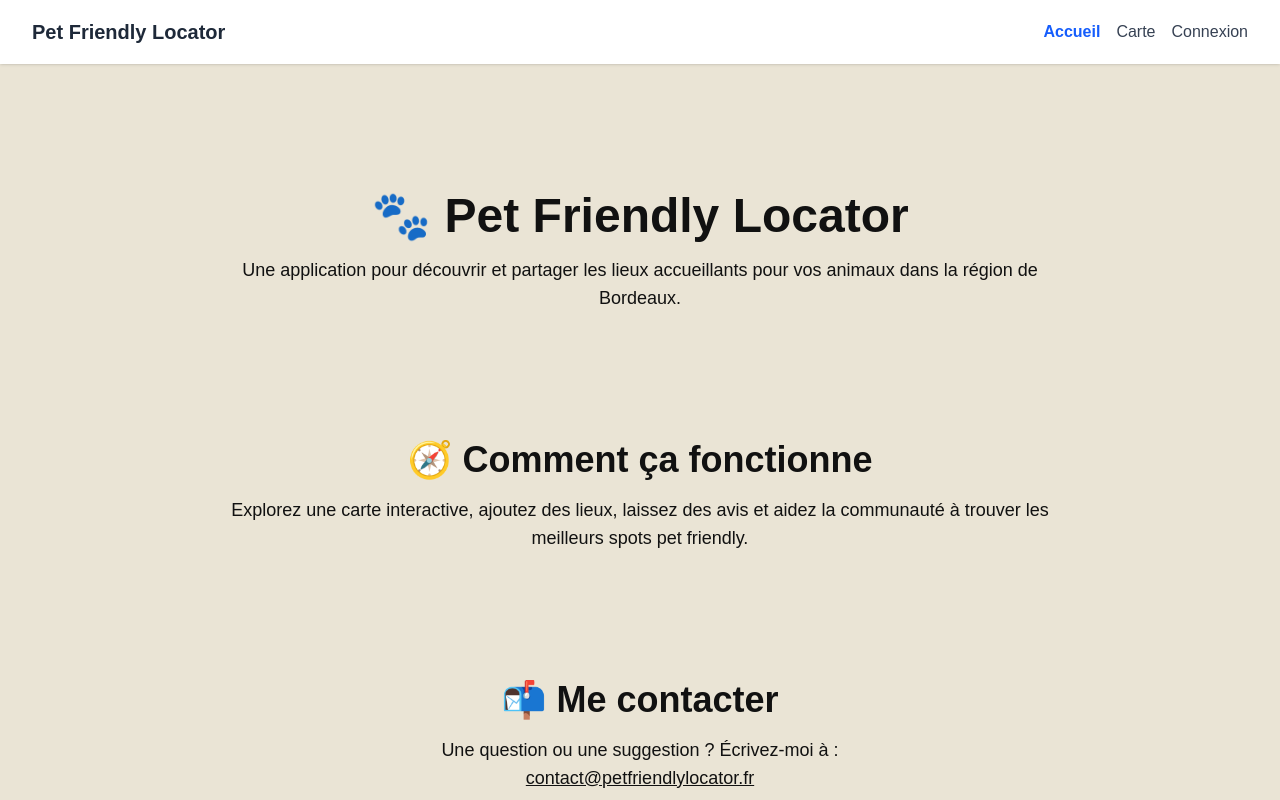
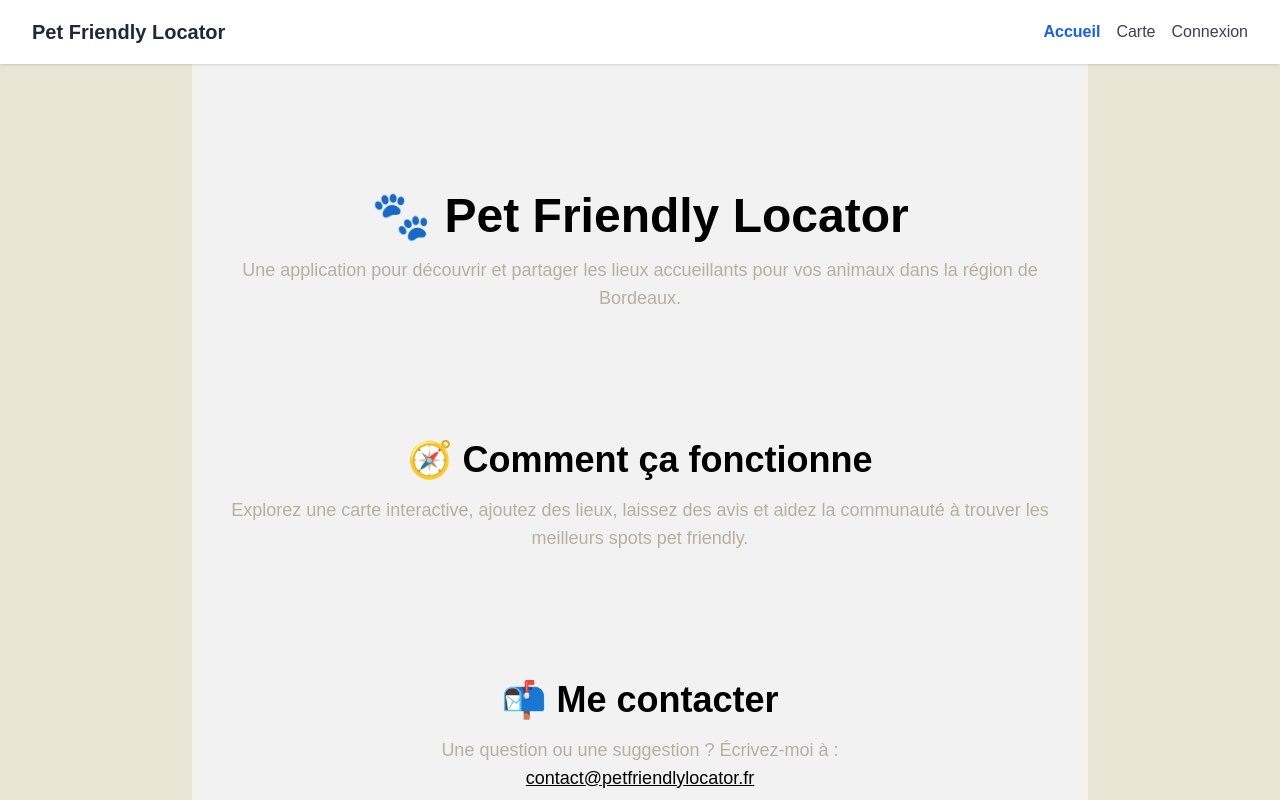
Before and after one commit to periicles/petfriendlylocator, a Next.js app: page / in a window 1280 px wide. Shown: the top 800 px of the page. Built offline with nearby package versions, Linux system fonts and the light colour scheme; no server answers.

Commit message:
refactor: migrate Tailwind config to CSS-based v4 pattern
- Remove tailwind.config.ts (ignored by Tailwind v4)
- Add @theme block in globals.css with vintage color tokens

```diff
--- a/src/app/globals.css
+++ b/src/app/globals.css
@@ -1,4 +1,11 @@
 @import 'tailwindcss';
+
+@theme {
+  --color-vintage-light: #F2F2F2;
+  --color-vintage-beige: #EAE4D5;
+  --color-vintage-taupe: #B6B09F;
+  --color-vintage-black: #000000;
+}
 
 :root {
   /* Couleurs claires par défaut */
--- a/tailwind.config.ts
+++ /dev/null
@@ -1,17 +0,0 @@
-const config = {
-  theme: {
-    extend: {
-      colors: {
-        vintage: {
-          light: '#F2F2F2',
-          beige: '#EAE4D5',
-          taupe: '#B6B09F',
-          black: '#000000',
-        },
-      },
-    },
-  },
-  content: ['./src/**/*.{js,ts,jsx,tsx}'],
-};
-
-export default config;
```
